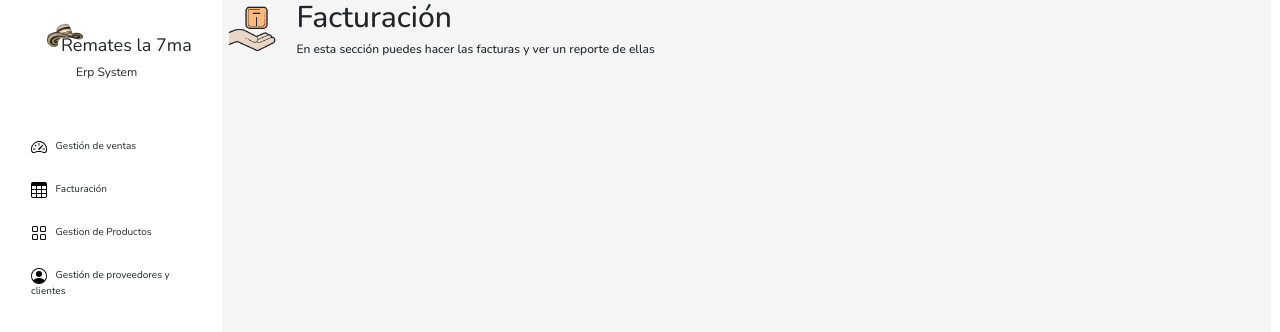
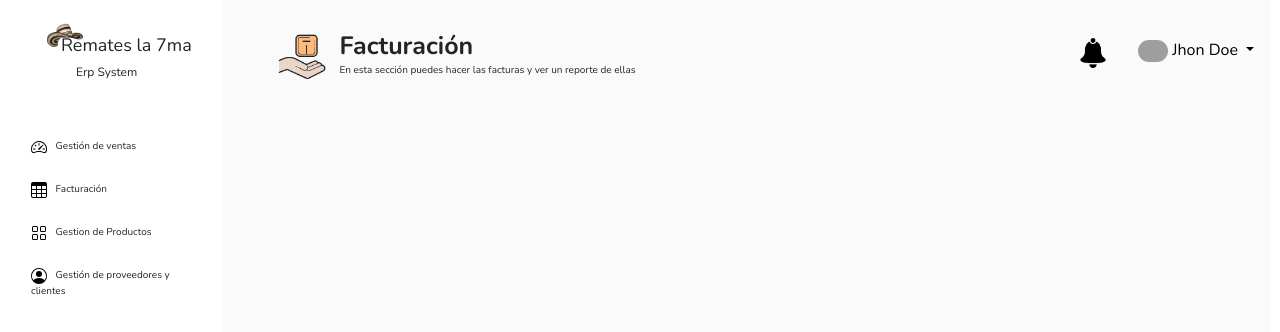
Before and after one commit to AariazP/remates7ma, an Angular app: page /home in a window 1280 px wide. Shown: the top 332 px of the page. Built offline with nearby package versions, Linux system fonts and the light colour scheme; grey boxes are pictures that could not be loaded.

Commit message:
Finished title module

```diff
--- a/angular.json
+++ b/angular.json
@@ -29,6 +29,7 @@
               "node_modules/bootstrap/dist/css/bootstrap.min.css"
             ],
             "scripts": [
+              "./node_modules/@popperjs/core/dist/umd/popper.min.js",
               "node_modules/jquery/dist/jquery.min.js",
               "node_modules/bootstrap/dist/js/bootstrap.min.js"
             ]
--- a/package.json
+++ b/package.json
@@ -18,6 +18,7 @@
     "@angular/platform-browser": "^17.1.0",
     "@angular/platform-browser-dynamic": "^17.1.0",
     "@angular/router": "^17.1.0",
+    "@popperjs/core": "^2.11.8",
     "bootstrap": "^5.3.2",
     "jquery": "^3.7.1",
     "rxjs": "~7.8.0",
--- a/src/app/components/bills/bills.component.css
+++ b/src/app/components/bills/bills.component.css
@@ -1,5 +1,13 @@
 #bills{
     height: 100%;
     width: 100%;
-    background-color: rgb(245, 245, 245);
+    background-color: rgb(250, 250, 250);
 }
+
+
+#title{
+
+    margin-left: 50px;
+    margin-right: 50px;
+    padding-top: 10px;
+}
--- a/src/app/components/bills/bills.component.html
+++ b/src/app/components/bills/bills.component.html
@@ -1,3 +1,13 @@
 <div id="bills">
-    <app-title-module [title]="'Facturación'" [image]="'../../assets/title-bills/sell.png'" [description]="'En esta sección puedes hacer las facturas y ver un reporte de ellas'"/>
+    <div id="title">
+        <app-title-module id="title"[title]="'Facturación'" [image]="'../../assets/title-bills/sell.png'" [description]="'En esta sección puedes hacer las facturas y ver un reporte de ellas'"/>
+    </div>
+    <div class="row">
+
+        <div class="col"></div>
+        <div class="col"></div>
+        <div class="col"></div>
+        <div class="col"></div>
+
+    </div>
 </div>
--- /dev/null
+++ b/src/app/components/profile-menu/profile-menu.component.css
@@ -0,0 +1,16 @@
+img{
+    border-radius: 100px;
+}
+
+.dropdown{
+    background-color: transparent;
+}
+
+.dropdown button{
+    background-color: transparent;
+    color: rgb(0, 0, 0);
+    border: none;
+    padding: 10px 20px;
+    font-size: 16px;
+    cursor: pointer;
+}
--- /dev/null
+++ b/src/app/components/profile-menu/profile-menu.component.html
@@ -0,0 +1,11 @@
+<div class="dropdown ">
+    <button class="btn btn-secondary dropdown-toggle" type="button" data-bs-toggle="dropdown" aria-expanded="false">
+      <img src={{userLogo}} alt="user" class="img-fluid" width="30px" height="30px"/>
+      Jhon Doe
+    </button>
+    <ul class="dropdown-menu">
+      <li><button class="dropdown-item" type="button">Action</button></li>
+      <li><button class="dropdown-item" type="button">Another action</button></li>
+      <li><button class="dropdown-item" type="button">Something else here</button></li>
+    </ul>
+</div>
--- /dev/null
+++ b/src/app/components/profile-menu/profile-menu.component.ts
@@ -0,0 +1,18 @@
+import { Component, OnInit } from '@angular/core';
+
+@Component({
+  selector: 'app-profile-menu',
+  standalone: true,
+  imports: [],
+  templateUrl: './profile-menu.component.html',
+  styleUrl: './profile-menu.component.css'
+})
+export class ProfileMenuComponent implements OnInit {
+
+  userLogo!: string;
+
+
+  ngOnInit() {
+    this.userLogo = 'https://www.gravatar.com/avatar/205e460b479e2e5b48aec07710c08d50';
+  }
+}
--- a/src/app/components/title-module/title-module.component.css
+++ b/src/app/components/title-module/title-module.component.css
@@ -0,0 +1,18 @@
+#title{
+
+    font-weight: 700;
+    font-size: 25px;
+}
+
+#description{
+
+    font-weight: 400;
+    font-size: 10px;
+    margin-top: -15px;
+}
+
+#campana{
+
+    margin-top: 10px;
+
+}
--- a/src/app/components/title-module/title-module.component.html
+++ b/src/app/components/title-module/title-module.component.html
@@ -13,10 +13,10 @@
             <div class="col-11">
 
                 <div class="row">
-                    <h1>{{title}}</h1>
+                    <p id="title">{{title}}</p>
                 </div>
                 <div class="row">
-                    <h6>{{description}}</h6>
+                    <p id="description">{{description}}</p>
                 </div>
 
             </div>
@@ -26,7 +26,16 @@
 
     </div>
     <div class="col-lg-2">
+        <div class="row">
 
+            <div class="col-3">
+                <img id="campana" src="../../../assets/title-bills/campana.png" alt="campana" width="30px" height="30px">
+            </div>
+            <div class="col-9">
+                <app-profile-menu/>
+            </div>
+
+        </div>
     </div>
 
 </div>
```
Also changed, not shown: src/app/components/title-module/title-module.component.ts (+6 -5 lines), src/assets/title-bills/campana.png (added), 1 other file (tests, documents, lock files or other folders).
